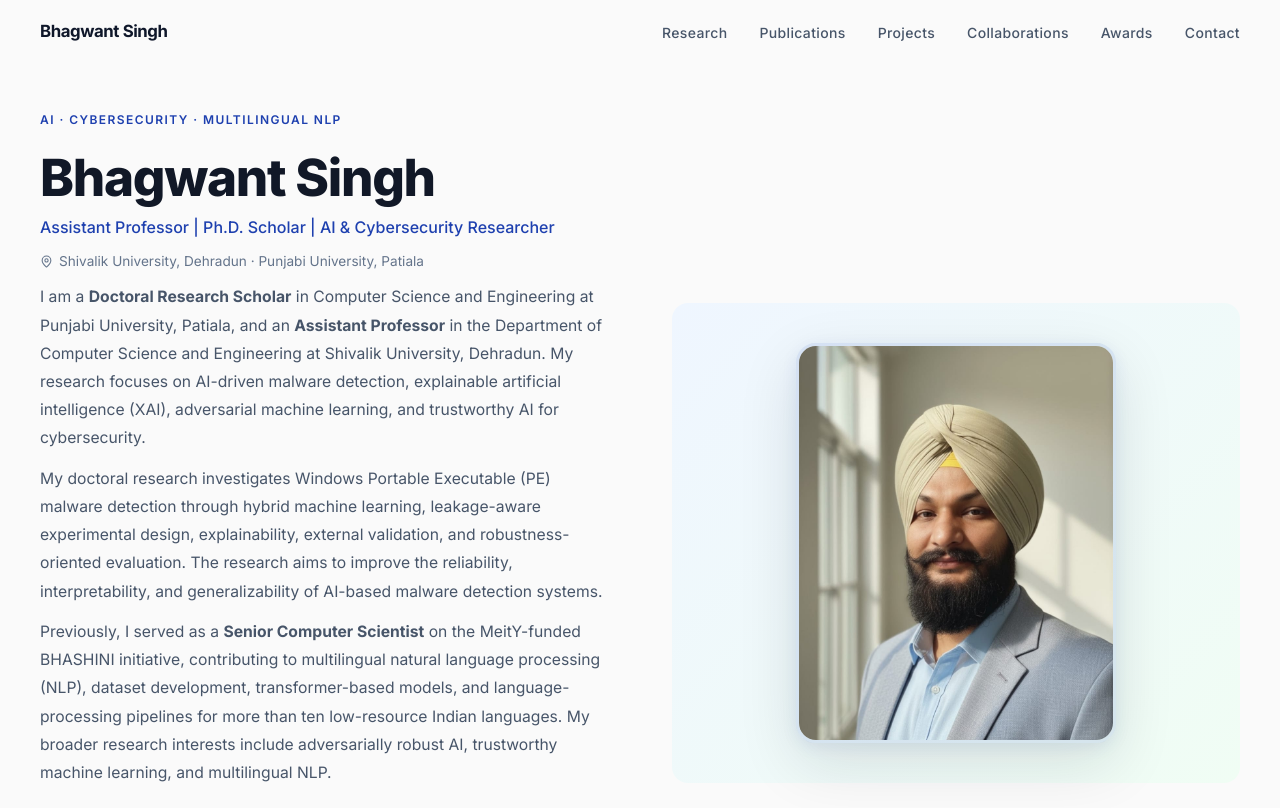
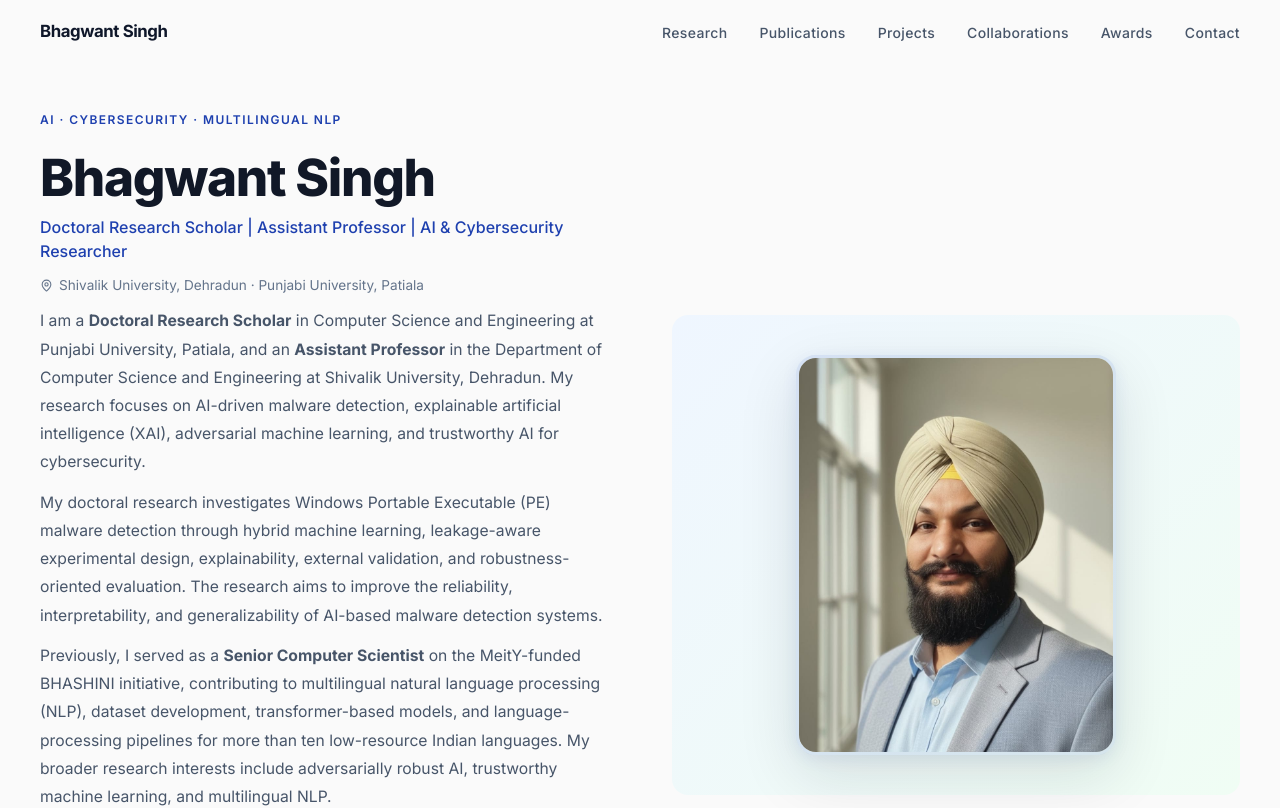
Before and after one commit to Bhagwant-Sg/Dr_S1ngh_Profile, a React (Vite) app: page / in a window 1280 px wide. Shown: the top 808 px of the page. Built offline with nearby package versions, Linux system fonts and the light colour scheme.

Commit message:
About Content update_4

```diff
--- a/src/app/components/Hero.tsx
+++ b/src/app/components/Hero.tsx
@@ -61,7 +61,7 @@ export function Hero() {
               color: "#1E40AF",
             }}
           >
-            Assistant Professor | Ph.D. Scholar | AI & Cybersecurity Researcher
+            Doctoral Research Scholar | Assistant Professor | AI & Cybersecurity Researcher
           </div>
 
           <div
```
